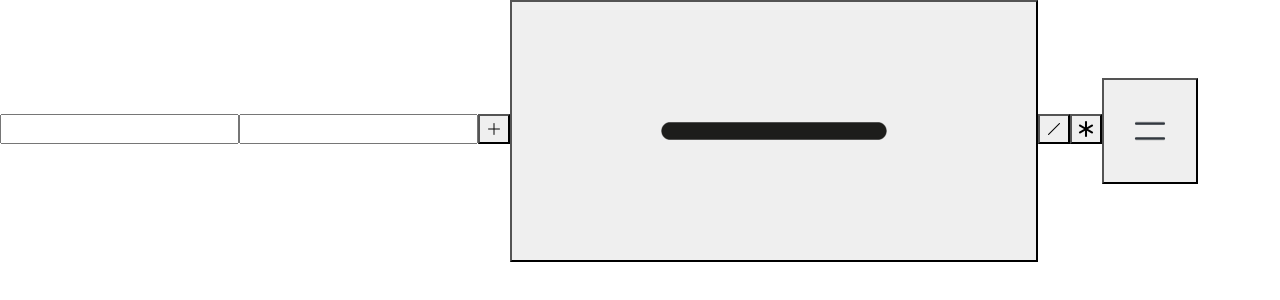
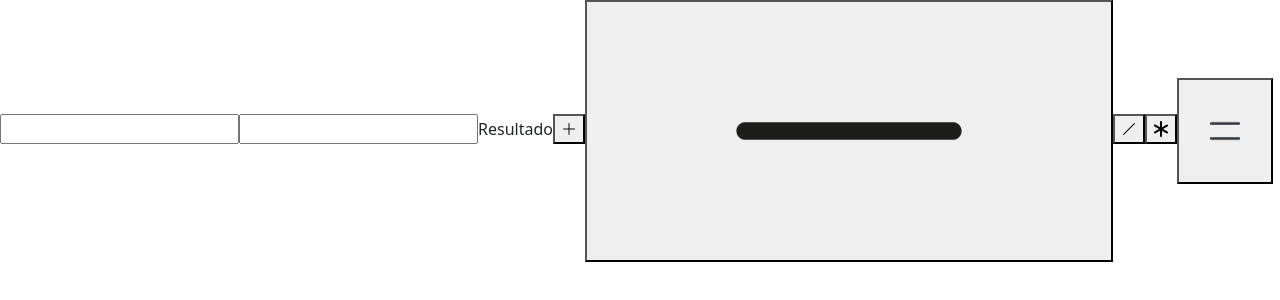
Before and after one commit to YuuyaOkatani/AngularProject3, an Angular app: page / in a window 1280 px wide. Shown: the top 300 px of the page. Built offline with nearby package versions, Linux system fonts and the light colour scheme.

Commit message:
Corrigir o problema do input

```diff
--- a/src/app/calc/calc.component.html
+++ b/src/app/calc/calc.component.html
@@ -19,13 +19,14 @@
 
 
             <input class="input1" id="input1" #input1>
-            <input class="input2">
+            <input class="input2" id="input2" #input2>
+            <label class="lbl1" > Resultado</label>
 
 
 
 
 
-            <button class="button1">
+            <button class="button1" (click)="soma(input1, input2)">
                 <i class="bi bi-plus-lg"></i>
 
 
--- a/src/app/calc/calc.component.ts
+++ b/src/app/calc/calc.component.ts
@@ -9,8 +9,8 @@ import { Component } from "@angular/core";
 })
 export class CalcComponent{
 
-    soma(){
-
+    soma(a: number, b:number):number {
+        return a + b ;
     }
 
 
--- a/src/app/styles/css/estilo.css
+++ b/src/app/styles/css/estilo.css
@@ -31,7 +31,7 @@
     background-color: orange;
     border-radius: 10px;
     position: absolute;
-    top: 100px;
+    top: 200px;
     margin: 10px;
 
 }
@@ -49,7 +49,7 @@
     position: absolute;
     margin: 10px;
     margin-left: 115px;
-    top: 100px;
+    top: 200px;
 
 
 
@@ -69,7 +69,7 @@
     position: absolute;
     margin: 10px;
     margin-left: 115px;
-    top: 205px;
+    top: 300px;
 
 
 
@@ -88,7 +88,7 @@
     position: absolute;
     margin: 10px;
 
-    top: 205px;
+    top: 300px;
 
 
 
@@ -107,7 +107,7 @@
     position: absolute;
     margin: 10px;
 
-    top: 310px;
+    top: 400px;
 
 
 
@@ -151,3 +151,16 @@
 
 
 }
+
+.lbl1{
+    border-radius: 10px;
+    height:25px;
+    width: 210px;
+    margin-left: 10px;
+    margin-top: 70px;
+    position: absolute;
+    background-color: #d8d5d5;
+    font-size: large;
+
+
+}
```
